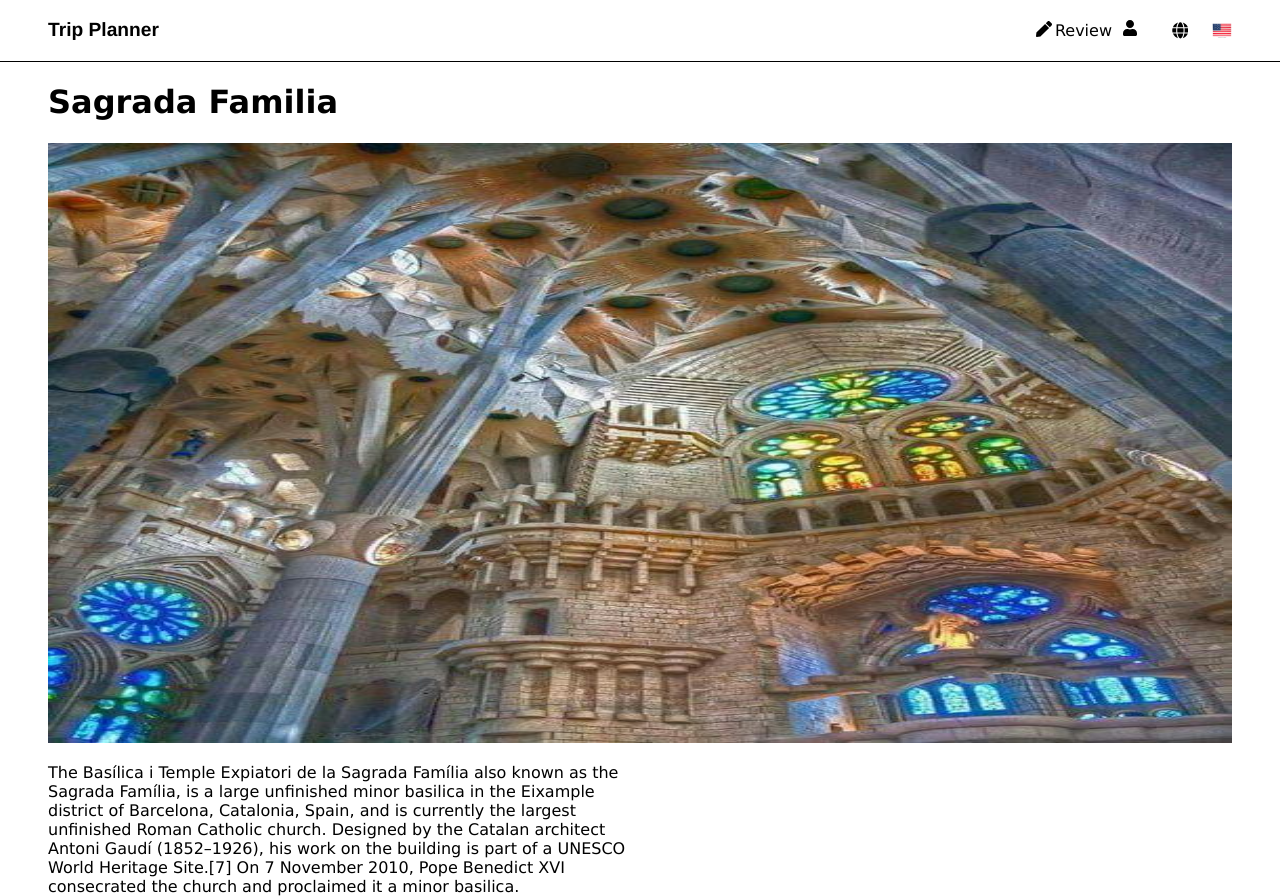
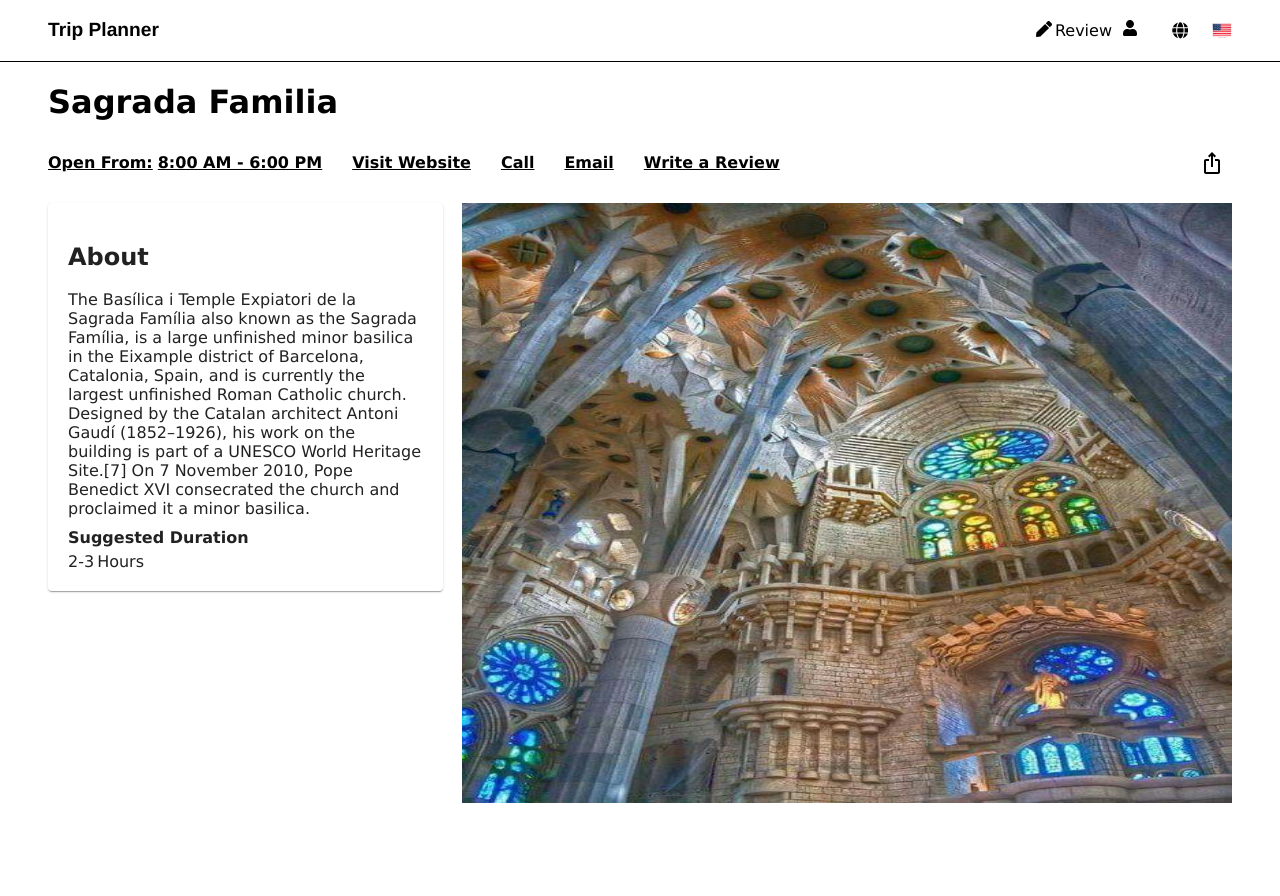
Before and after one commit to IlariaMessiha/Trip-Planner-Project, a React (Create React App) app: page /activity/1 in a window 1280 px wide. After the commit the page ends 803 px from the top, so only its background shows below. Built offline with nearby package versions, Linux system fonts and the light colour scheme.

Commit message:
activity page styling

```diff
--- a/src/Components/core/InputText.tsx
+++ b/src/Components/core/InputText.tsx
@@ -11,7 +11,6 @@ interface InputTextProps {
 const SearchTextField = styled(TextField)({
   "& label.Mui-focused": {
     color: "black",
-
     fontSize: "Larger",
   },
 
@@ -26,6 +25,7 @@ const SearchTextField = styled(TextField)({
     "&.Mui-focused ": {
       border: "0px",
       backgroundColor: "white",
+      boxShadow: "  5px 5px 20px black",
     },
   },
 });
--- a/src/Pages/ActivityPage.module.css
+++ b/src/Pages/ActivityPage.module.css
@@ -1,12 +1,42 @@
 .image {
-    width: 100%;
+    width: 65%;
     height: 600px;
     display: block;
-    margin-left: auto;
-    margin-right: auto;
+
+    float: right;
 }
 
 .activityDescription {
-    padding-top: 20px;
-    width: 50%;
+    padding-bottom: 10px;
 }
+
+.openHours {
+    display: flex;
+    gap: 5px;
+
+}
+
+.communicate {
+    display: flex;
+    gap: 30px;
+    text-decoration: underline;
+
+}
+
+
+
+.header {
+    display: flex;
+    justify-content: space-between;
+    align-items: center;
+    padding-bottom: 20px;
+
+}
+
+
+
+.suggestedDuration {
+    display: flex;
+    gap: 3px;
+    padding-top: 5px;
+}
--- a/src/Pages/ActivityPage.tsx
+++ b/src/Pages/ActivityPage.tsx
@@ -1,3 +1,4 @@
+import { Paper, styled } from "@mui/material";
 import React from "react";
 import { useTranslation } from "react-i18next";
 import { useParams } from "react-router";
@@ -6,6 +7,11 @@ import { Container } from "../Components/core/Container";
 import { Typography } from "../Components/core/Typography";
 import { Activity } from "../models/Activity";
 import styles from "./ActivityPage.module.css";
+import IconButton from "@mui/material/IconButton";
+import IosShareIcon from "@mui/icons-material/IosShare";
+const ShareButton = styled(IconButton)({
+  color: "black",
+});
 export const ActivityPage = () => {
   const { t } = useTranslation();
   const [activity, setActivity] = React.useState<Activity | undefined>(
@@ -25,12 +31,35 @@ export const ActivityPage = () => {
   return (
     <Container>
       <Typography text={activity.name} variant="h1" />
+      <div className={styles.header}>
+        <div className={styles.communicate}>
+          <div className={styles.openHours}>
+            <Typography text="Open From:" variant="h4" />
+            <Typography text={activity.openHours} variant="h4" />
+          </div>
+          <Typography text="Visit Website" variant="h4" />
+          <Typography text="Call" variant="h4" />
+          <Typography text="Email" variant="h4" />
+          <Typography text="Write a Review" variant="h4" />
+        </div>
+        <ShareButton className={styles.shareButton}>
+          <IosShareIcon />
+        </ShareButton>
+      </div>
 
       <img src={activity.coverImage} alt="Cover " className={styles.image} />
-      <Typography
-        text={t(`Activities.${activity.name}.description`)}
-        className={styles.activityDescription}
-      />
+      <Paper sx={{ padding: "20px", width: "30%", float: "left" }}>
+        <Typography text={t("Activities.about")} variant="h2" />
+        <Typography
+          text={t(`Activities.${activity.name}.description`)}
+          className={styles.activityDescription}
+        />
+        <Typography text={t("Activities.suggested duration")} variant="h4" />
+        <div className={styles.suggestedDuration}>
+          <Typography text={activity.suggestedDuration} />
+          <Typography text={t("Activities.hours")} />
+        </div>
+      </Paper>
     </Container>
   );
 };
--- a/src/assets/i18n/en.json
+++ b/src/assets/i18n/en.json
@@ -40,6 +40,9 @@
     }
   },
   "Activities": {
+    "about": "About",
+    "suggested duration": "Suggested Duration",
+    "hours": "Hours",
     "Sagrada Familia": {
       "description": "The Basílica i Temple Expiatori de la Sagrada Família also known as the Sagrada Família, is a large unfinished minor basilica in the Eixample district of Barcelona, Catalonia, Spain, and is currently the largest unfinished Roman Catholic church. Designed by the Catalan architect Antoni Gaudí (1852–1926), his work on the building is part of a UNESCO World Heritage Site.[7] On 7 November 2010, Pope Benedict XVI consecrated the church and proclaimed it a minor basilica."
     },
--- a/src/assets/i18n/fr.json
+++ b/src/assets/i18n/fr.json
@@ -40,6 +40,9 @@
     }
   },
   "Activities": {
+    "about": "À propos de",
+    "suggested duration": "Durée suggérée",
+    "hours": "Heures",
     "Sagrada Familia": {
       "description": "La Basílica i Temple Expiatori de la Sagrada Família, également connue sous le nom de Sagrada Família, est une grande basilique mineure inachevée dans le quartier de l'Eixample à Barcelone, en Catalogne, en Espagne, et est actuellement la plus grande église catholique romaine inachevée. Conçu par l'architecte catalan Antoni Gaudí (1852–1926), son travail sur le bâtiment fait partie d'un site du patrimoine mondial de l'UNESCO.[7] Le 7 novembre 2010, le pape Benoît XVI a consacré l'église et l'a proclamée basilique mineure."
     },
--- a/src/assets/i18n/sp.json
+++ b/src/assets/i18n/sp.json
@@ -40,6 +40,9 @@
     }
   },
   "Activities": {
+    "about": "Sobre",
+    "suggested duration": "Duración sugerida",
+    "hours": "Horas",
     "Sagrada Familia": {
       "description": "La Basílica i Temple Expiatori de la Sagrada Família, también conocida como Sagrada Família, es una gran basílica menor inacabada en el distrito del Eixample de Barcelona, ​​Cataluña, España, y actualmente es la iglesia católica romana inacabada más grande. Diseñado por el arquitecto catalán Antoni Gaudí (1852–1926), su trabajo en el edificio es parte del Patrimonio de la Humanidad de la UNESCO.[7] El 7 de noviembre de 2010, el Papa Benedicto XVI consagró la iglesia y la proclamó basílica menor."
     },
--- a/src/mocks/activities.ts
+++ b/src/mocks/activities.ts
@@ -12,10 +12,11 @@ export const activity1: Activity = {
     name: 'Sagrada Familia',
     address: 'C/ de Mallorca, 401, 08013 Barcelona',
     location: barcelonaLocation,
-
+    openHours: "8:00 AM - 6:00 PM",
     description: 'The Basílica i Temple Expiatori de la Sagrada Família also known as the Sagrada Família, is a large unfinished minor basilica in the Eixample district of Barcelona, Catalonia, Spain, and is currently the largest unfinished Roman Catholic church. Designed by the Catalan architect Antoni Gaudí (1852–1926), his work on the building is part of a UNESCO World Heritage Site.[7] On 7 November 2010, Pope Benedict XVI consecrated the church and proclaimed it a minor basilica.',
     coverImage: sagradaFamiliaCover,
     review: [review1, review2],
+    suggestedDuration: "2-3 "
 
 }
 export const activity2: Activity = {
@@ -23,9 +24,10 @@ export const activity2: Activity = {
     name: 'Park Guell',
     address: '08024 Barcelona',
     location: barcelonaLocation,
-
+    openHours: "8:00 AM - 6:00 PM",
     description: 'Parc Güell is a privatized park system composed of gardens and architectural elements located on Carmel Hill, in Barcelona, Catalonia, Spain. Carmel Hill belongs to the mountain range of Collserola – the Parc del Carmel is located on the northern face. Park Güell is located in La Salut, a neighborhood in the Gràcia district of Barcelona. With urbanization in mind, Eusebi Güell assigned the design of the park to Antoni Gaudí, a renowned architect and the face of Catalan modernism.',
-    coverImage: parkGuellCover
+    coverImage: parkGuellCover,
+    suggestedDuration: "2-3 "
 
 
 }
@@ -35,16 +37,18 @@ export const activity3: Activity = {
     address: 'Manhattan, NY 10036',
     location: newYorkLocation,
     coverImage: timeSquareCover,
-
+    openHours: "8:00 AM - 6:00 PM",
+    suggestedDuration: "2-3 ",
     description: 'Times Square is a major commercial intersection, tourist destination, entertainment center, and neighborhood in Midtown Manhattan, New York. It is formed by the junction of Broadway, Seventh Avenue and 42nd Street. Together with adjacent Duffy Square, Times Square is a bowtie-shaped space five blocks long between 42nd and 47th Streets.'
 }
 export const activity4: Activity = {
     id: '4',
     name: 'The Pyramids',
+    suggestedDuration: "2-3 ",
     address: 'Al Haram, Giza Governorate 3512201',
     location: egyptLocation,
     coverImage: thePyrmidsCover,
-
+    openHours: "8:00 AM - 6:00 PM",
     review: [review3],
     description: 'The Egyptian pyramids are ancient masonry structures located in Egypt. Sources cite at least 118 identified "Egyptian" pyramids. Approximately 80 pyramids were built within the Kingdom of Kush, now located in the modern country of Sudan. Of those located in modern Egypt, most were built as tombs for the country s pharaohs and their consorts during the Old and Middle Kingdom periods'
 }
@@ -55,7 +59,8 @@ export const activity5: Activity = {
     location: egyptLocation,
     review: [review4],
     coverImage: fishingTripCover,
-
+    suggestedDuration: "2-3 ",
+    openHours: "8:00 AM - 6:00 PM",
     description: 'Spend the whole day on private Yacht fishing, swimming, or just relaxing off the Shore of Ain Sokhna coastal city.A trip is best if you are on a short stay in Cairo and wish to spend some time in the Red Sea.'
 }
 export const activity7: Activity = {
@@ -65,7 +70,8 @@ export const activity7: Activity = {
     location: parisLocation,
     coverImage: eiffelTowerCover,
     review: [review5, review6],
-
+    suggestedDuration: "2-3 ",
+    openHours: "8:00 AM - 6:00 PM",
     description: 'The Eiffel Tower is a wrought-iron lattice tower on the Champ de Mars in Paris, France. It is named after the engineer Gustave Eiffel, whose company designed and built the tower.'
 }
 export const activities: Activity[] = [
--- a/src/models/Activity.ts
+++ b/src/models/Activity.ts
@@ -7,9 +7,10 @@ export interface Activity {
     name: string,
     address: string,
     location: Location;
-
+    openHours: string,
+    suggestedDuration: string,
     description: string,
-    coverImage?: string;
+    coverImage?: string,
     review?: Review[];
 
 }
```
